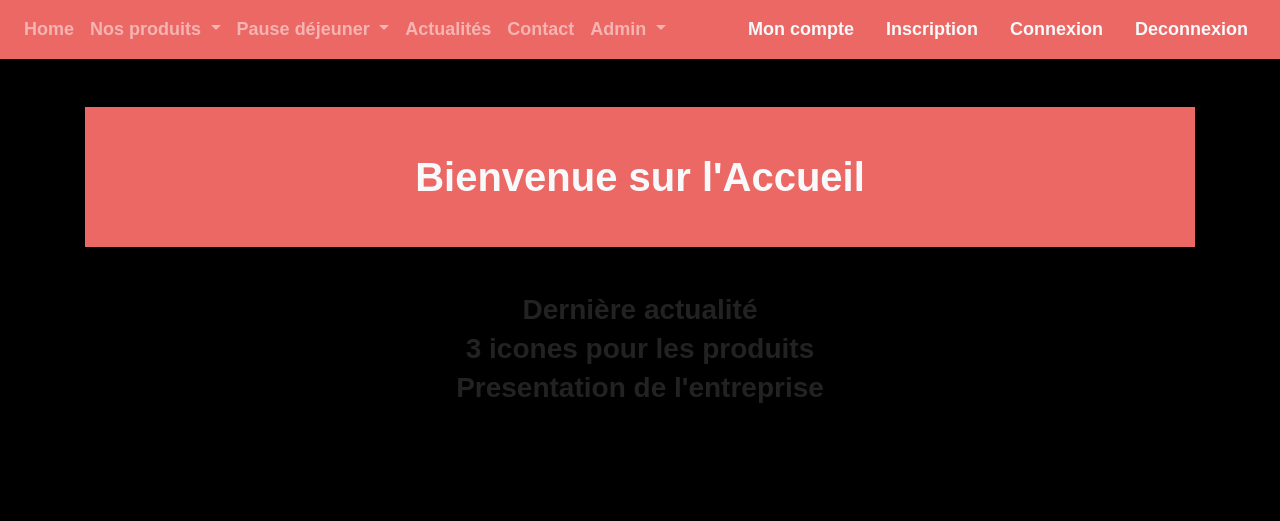
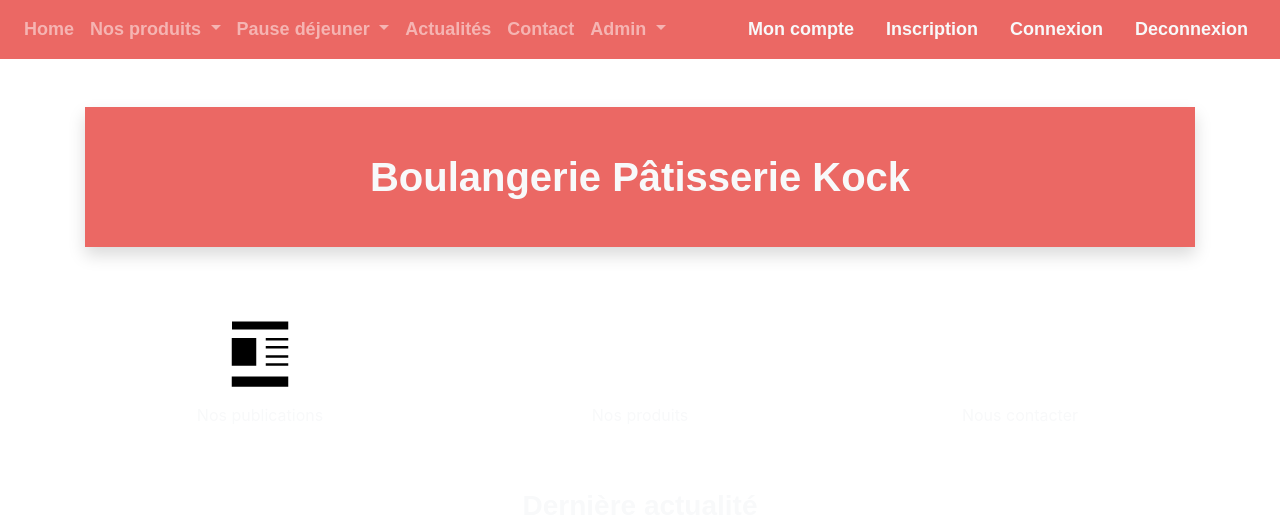
Before and after one commit to clement45000/projet5, a Symfony app: template templates/global/home.html.twig in a window 1280 px wide. Shown: the top 521 px of the page. Run offline with Twig, Linux system fonts and the light colour scheme; the template is opened without the code that fills it, so the values that code supplies are empty; some libraries are stand-ins or nearby versions; some web fonts are replaced.

Commit message:
ajout article home

```diff
--- a/public/css/main.css
+++ b/public/css/main.css
@@ -5,7 +5,3 @@
     border-radius:10px 10px 10px 10px;
     object-fit:cover;
 }
-
-body{
- background-color: black;
-}
--- a/templates/global/home.html.twig
+++ b/templates/global/home.html.twig
@@ -1,11 +1,46 @@
 {% extends 'base.html.twig' %}
 
 {% block title %}Accueil{% endblock %}
-{% block monTitre %}Bienvenue sur l'Accueil{% endblock %}
+{% block monTitre %}Boulangerie Pâtisserie Kock{% endblock %}
 
 {% block body %}
-<p class="text-center h3">Dernière actualité</p>
-<p class="text-center h3">3 icones pour les produits</p>
-<p class="text-center h3">Presentation de l'entreprise</p>
+    <div class="container">
+        <div class="row text-center">
+            <div class="col">
+                <img src="{{asset('images/icones/test5.png')}}" class="" alt="Image de l'article">
+                <p class="mt-2 text-light">Nos publications</p>
+            </div>
+            <div class="col">
+                <img src="{{asset('images/icones/croissant.png')}}" alt="Image de l'article">
+                <p class="mt-2 text-light">Nos produits</p>
+            </div>
+                <div class="col">
+                <img src="{{asset('images/icones/contact.png')}}" alt="Image de l'article">
+                <p class="mt-2 text-light">Nous contacter</p>
+            </div>
+        </div>
+
+        <p class="text-center h3 text-light mt-5">Dernière actualité</p>
+        <section class="text-center">
+            {% for lastpost in lastposts %}
+            <article class=" mt-5 mb-5  bg-light">
+                <h2 class="h4 mt-3">{{lastpost.title}}</h2>
+                <div class="mb-5">Ecrit le : {{ lastpost.createAt | date('d/m/Y')}}</div>
+                <div class="mt-2">
+                    <img src="{{lastpost.image}}" alt="Image de l'article">
+                </div>
+                <a href="" class="btn btn-primary mb-2 mt-3"> Lire l'article</a>
+            </article>
+            {% endfor %}
+        </section>
+    </div>
+
+
+
+
+
+
+
+
 
 {% endblock %}
```
Also changed, not shown: src/Controller/GlobalController.php (+5 -2 lines), src/Controller/NewsController.php (+4 -4 lines), templates/news/news.html.twig (+5 -5 lines), templates/news/post.html.twig (added, +22 -0 lines), public/images/icones/contact.png (added), public/images/icones/croissant.png (added), public/images/icones/test5.png (added).
